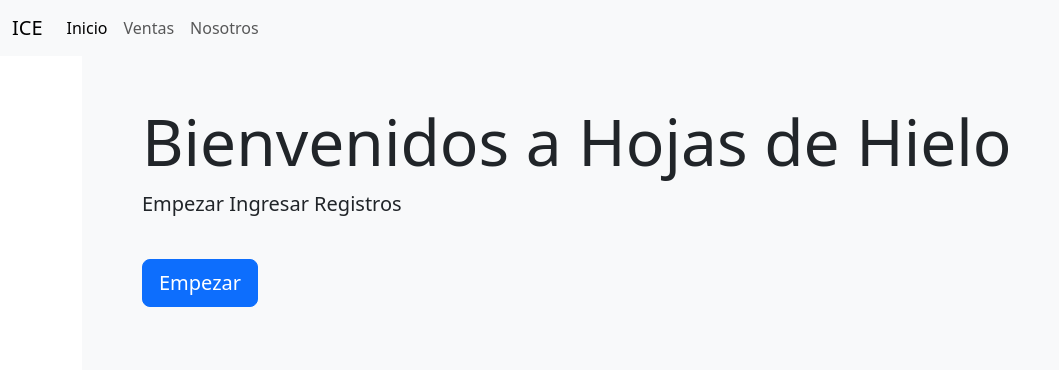
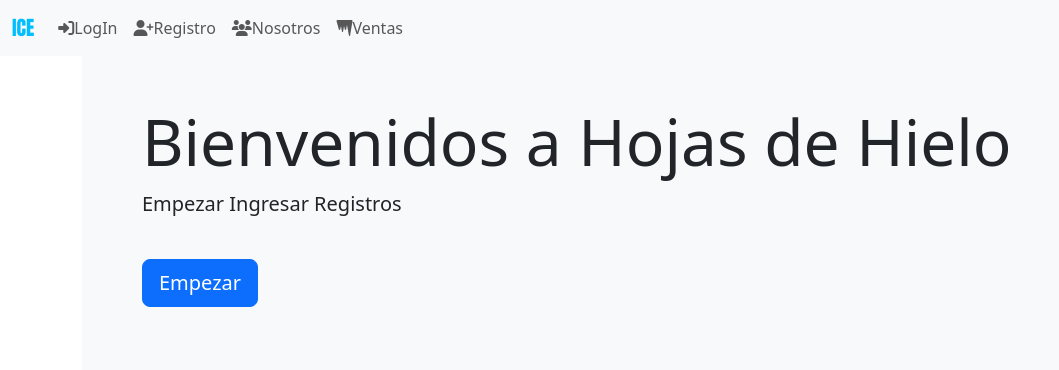
Before and after one commit to HeidyCardenas1903/WebHojasHieloSeco, a Django app: page / in a window 1280 px wide. Shown: the top 370 px of the page, without its empty margins (0-1059 px from the left). Run offline with Django 4.2, Linux system fonts and the light colour scheme; some libraries are stand-ins or nearby versions.

Commit message:
Se crea template messages y se incluyen en el template base

```diff
--- a/webhojas/libreria/templates/base.html
+++ b/webhojas/libreria/templates/base.html
@@ -11,26 +11,49 @@
 <body>
     <nav class="navbar navbar-expand-lg bg-body-tertiary">
         <div class="container-fluid">
-          <a class="navbar-brand" href="#">ICE</a>
+          <a class="navbar-brand" href="{%url 'inicio'%}" style="color: deepskyblue; stroke: black; stroke-width: 5px;font-family: Impact, Haettenschweiler, 'Arial Narrow Bold', sans-serif;">
+            ICE
+          </a>
           <button class="navbar-toggler" type="button" data-bs-toggle="collapse" data-bs-target="#navbarNav" aria-controls="navbarNav" aria-expanded="false" aria-label="Toggle navigation">
             <span class="navbar-toggler-icon"></span>
           </button>
           <div class="collapse navbar-collapse" id="navbarNav">
+
+            {% if user.is_authenticated%} <!--Si el usuario esta autenticado le va a mostrar la opcion de salir, mas no la seccion de login o registro-->
             <ul class="navbar-nav">
               <li class="nav-item">
-                <a class="nav-link active" aria-current="page" href="{%url 'inicio'%}">Inicio</a>
+                <a class="nav-link" href="{%url 'salir'%}"><span class="fa-solid fa-person-walking-arrow-right"></span>Salir</a>
               </li>
+            </ul>
+            {%else%}
+
+            <ul class="navbar-nav">
               <li class="nav-item">
-                <a class="nav-link" href="{%url 'ventas'%}">Ventas</a>
-              </li>
-              <li class="nav-item">
-                <a class="nav-link" href="{%url 'nosotros'%}">Nosotros</a>
+                <a class="nav-link" href="{%url 'login'%}"><span class="fa fa-sign-in"></span>LogIn</a>
               </li>
 
+              <li class="nav-item">
+                <a class="nav-link" href="{%url 'registro'%}"><span class="fa-solid fa-user-plus"></span>Registro</a>
+              </li>
+            </ul>
+            {%endif%}
+
+            <ul class="navbar-nav">
+              <li class="nav-item">
+                <a class="nav-link" href="{%url 'nosotros'%}"><span class="fa-solid fa-users"></span>Nosotros</a>
+              </li>
+
+              <li class="nav-item">
+                <a class="nav-link" href="{%url 'ventas'%}"><span class="fa-solid fa-icicles"></span>Ventas</a>
+              </li>
             </ul>
           </div>
         </div>
       </nav>
+
+    <div class="container">
+      {%include 'messages.html'%}
+    </div>
 
     <div class="container">
         <div class="row">
@@ -39,10 +62,7 @@
             </div>
         </div>
     </div>
-
-
-
-
+    <script src="https://kit.fontawesome.com/909a90592e.js" crossorigin="anonymous"></script>
     <script src="https://cdn.jsdelivr.net/npm/bootstrap@5.3.1/dist/js/bootstrap.bundle.min.js" integrity="sha384-HwwvtgBNo3bZJJLYd8oVXjrBZt8cqVSpeBNS5n7C8IVInixGAoxmnlMuBnhbgrkm" crossorigin="anonymous"></script>
 </body>
 </html>
--- /dev/null
+++ b/webhojas/libreria/templates/messages.html
@@ -0,0 +1,13 @@
+{%if messages%} <!--Condicion para que aparezca al usuario si su usuario y/o contraseña es invalido, siguiendo la funcion -->
+    {%for m in messages%}
+    {%if m.tags == 'success'%}
+    <div class="alert alert-success" >
+    {{m}}
+    {%else%}
+    <div class="alert alert-danger" >
+    {{m}}
+    {%endif%}
+    {%endfor%}
+    {%endif%}
+    </div>
+    </div>
```
